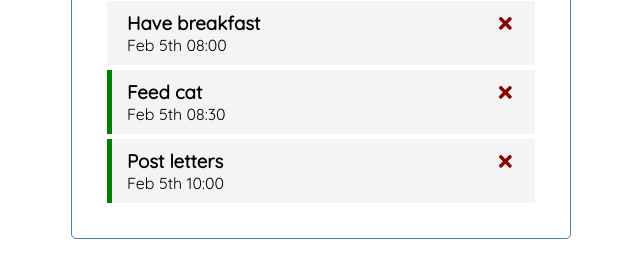
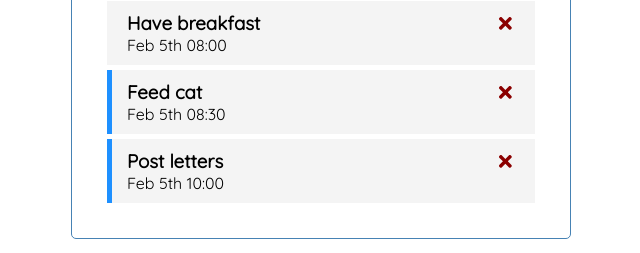
Before and after one commit to nplayfair/task-track, a React (Create React App) app: page / in a window 1280 px wide. Shown: the part 438-691 px from the top of the page, without its empty margins (319-959 px from the left). Built offline with nearby package versions, Linux system fonts and the light colour scheme.

Commit message:
Colour changes

```diff
--- a/src/index.css
+++ b/src/index.css
@@ -62,7 +62,7 @@ body {
 }
 
 .task.reminder {
-  border-left: 5px solid green;
+  border-left: 5px solid dodgerblue;
   padding-left: 15px;
 }
 
```
